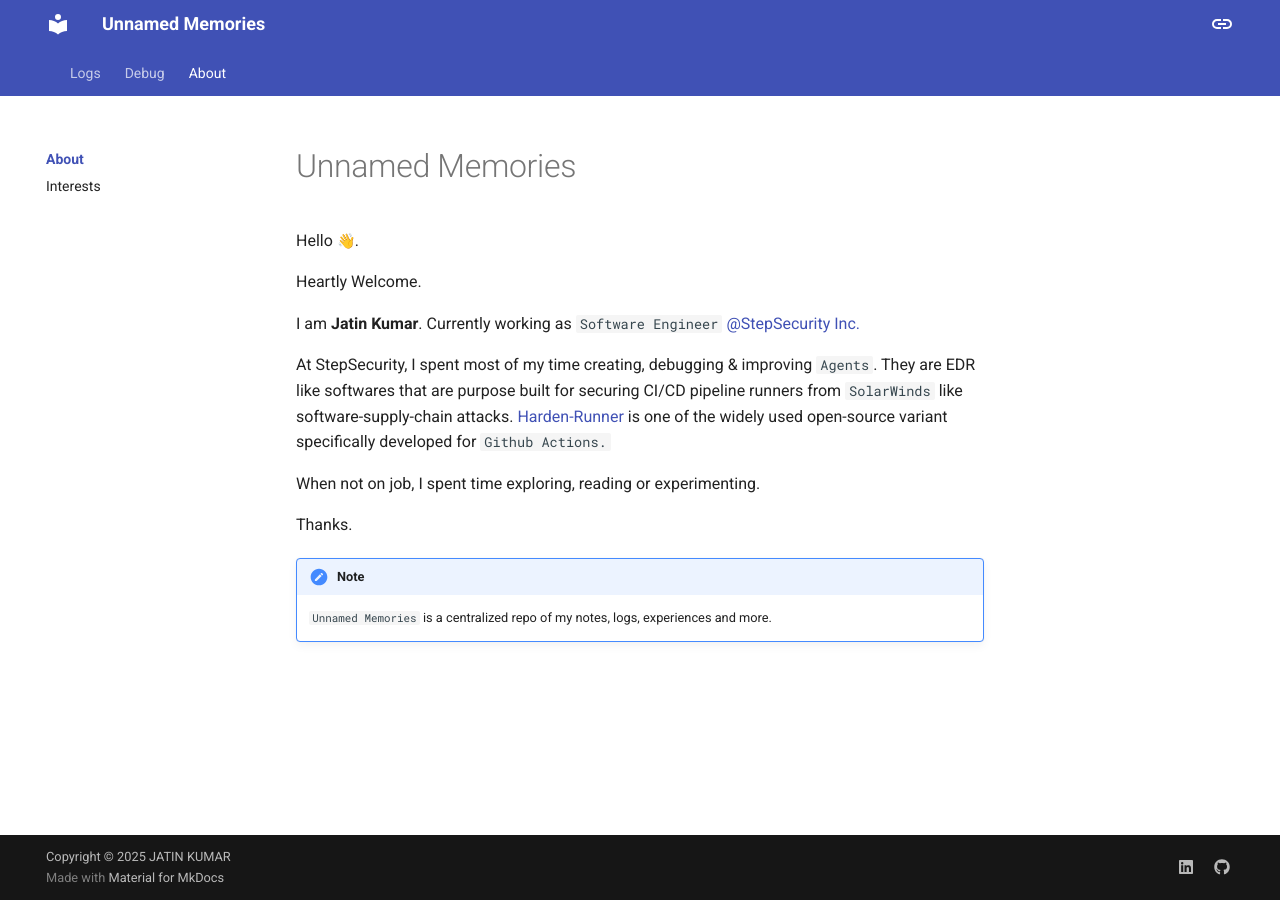
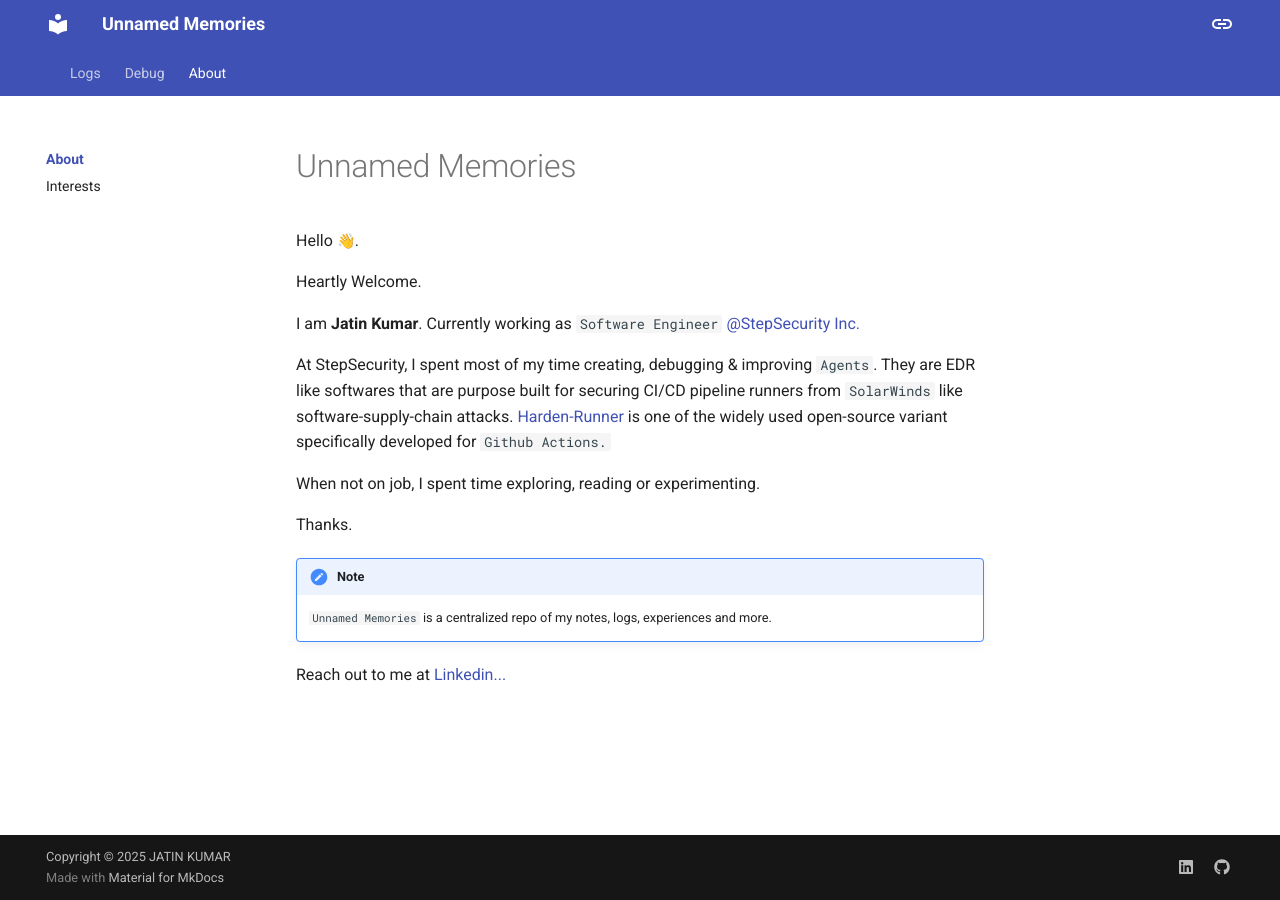
Before and after one commit to h0x0er/h0x0er.github.io, an MkDocs documentation site: the page built from docs/index.md, in a window 1280 px wide. Built offline with MkDocs 1.6.1 and Material for MkDocs 9.7.7, drawn with Linux system fonts in a browser that asks for light colours; emoji names are drawn with the system emoji font.

```diff
--- a/docs/index.md
+++ b/docs/index.md
@@ -20,3 +20,5 @@
 
 !!! note
     `Unnamed Memories` is a centralized repo of my notes, logs, experiences and more.
+
+Reach out to me at [Linkedin...](https://www.linkedin.com/in/jatin-kumar-0a3755168/)
```
